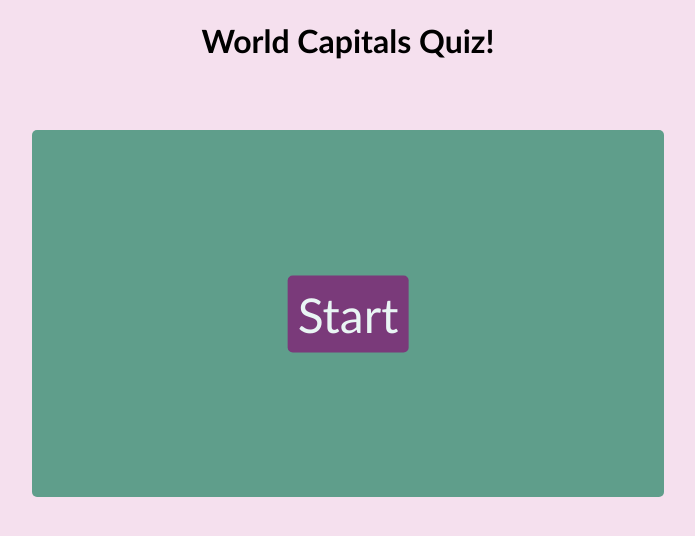
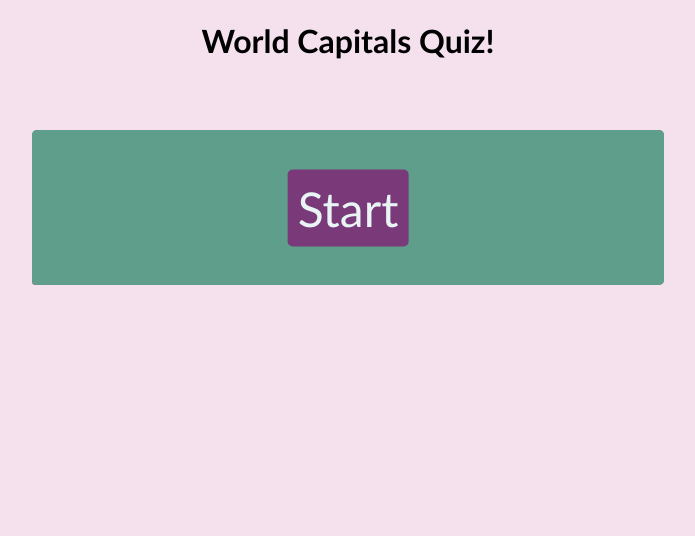
Before and after one commit to elizabethh34/quiz-app, a React (Create React App) app: page / in a window 1280 px wide. Shown: the top 536 px of the page, without its empty margins (292-987 px from the left). Built offline with nearby package versions, Linux system fonts and the light colour scheme.

Commit message:
Add component to display results

```diff
--- a/src/App.css
+++ b/src/App.css
@@ -16,6 +16,11 @@
   background-color: rgb(95, 158, 139);
   top: 0;
   left: 0;
+  border-radius: 5px;
+}
+
+.result-container {
+  background-color: rgb(95, 158, 139);
   border-radius: 5px;
 }
 
@@ -87,6 +92,12 @@
   position: absolute;
   right: 25px;
   bottom: 20px;
+  border: none;
+}
+
+.next-question:hover {
+  color:rgb(122, 58, 122);
+  background-color: rgb(233, 245, 244);
 }
 
 .next-question:hover {
--- a/src/App.js
+++ b/src/App.js
@@ -4,14 +4,15 @@ import { allQuestions } from './questions';
 import Question from './components/Question';
 import Header from './components/Header';
 import Start from './components/Start';
+import Result from './components/Result';
 
 class App extends Component {
   state = {
-    selectedQuestions: allQuestions,
+    selectedQuestions: [],
     score: 0,
     questionIndex: 0,
     startOpacity: 1,
-    questionOpacity: 0
+    questionOpacity: 0,
   }
 
   startNewQuiz = () => {
@@ -20,7 +21,8 @@ class App extends Component {
       score: 0,
       questionIndex: 0,
       startOpacity: 0,
-      questionOpacity: 1
+      questionOpacity: 1,
+      numOfClicks: 0
     });
   }
 
@@ -42,20 +44,31 @@ class App extends Component {
 
   handleQuestionChange = () => {
     this.setState(prevState => {
-      return {questionIndex: prevState.questionIndex + 1}
+      return {
+        questionIndex: prevState.questionIndex + 1,
+        numOfClicks: 0
+      }
     });
   }
 
   determineIfCorrect = (choice, correct) => {
-    if (choice === correct) {
+    this.setState(prevState => {
+      return {numOfClicks: prevState.numOfClicks + 1}
+    });
+
+    if (choice === correct && this.state.numOfClicks < 1) {
       this.setState(prevState => {
         return {score: prevState.score + 1}
       });
+      return true;
+    } else {
+      return false;
     }
   }
 
   render() {
-    const { startOpacity, questionOpacity, selectedQuestions, questionIndex } = this.state;
+    const { startOpacity, questionOpacity, selectedQuestions, questionIndex, score } = this.state;
+    console.log(questionIndex, selectedQuestions.length)
     return (
       <Fragment>
         <Header />
@@ -64,6 +77,7 @@ class App extends Component {
             onStartClick={this.startNewQuiz}
             startOpacity={startOpacity}
           />
+          {questionIndex < selectedQuestions.length?
             <Question
               question={selectedQuestions[questionIndex]}
               questionOpacity={questionOpacity}
@@ -72,7 +86,11 @@ class App extends Component {
               numOfQuestions={selectedQuestions.length}
               endQuiz={this.endQuiz}
               determineIfCorrect={this.determineIfCorrect}
-          />
+            /> :
+            <Result
+              score={score}
+              numOfQuestions={selectedQuestions.length}
+            />}
         </div>
       </Fragment>
     );
--- a/src/components/Question.jsx
+++ b/src/components/Question.jsx
@@ -1,7 +1,7 @@
 import React from 'react';
 
 const Question = (props) => {
-  const { question, questionOpacity, changeQuestion, questionIndex, numOfQuestions, endQuiz, determineIfCorrect } = props;
+  const { question, questionOpacity, changeQuestion, questionIndex, numOfQuestions, determineIfCorrect } = props;
 
   return (
     <div className="question-container" style={{opacity: questionOpacity}}>
@@ -18,7 +18,7 @@ const Question = (props) => {
         </div>
         <button
           className="next-question"
-          onClick={questionIndex < numOfQuestions - 1? () => changeQuestion() : () => endQuiz()}
+          onClick={() => changeQuestion()}
         >{questionIndex < numOfQuestions - 1? "Next" : "Finish"}
         </button>
       </div>
--- a/src/components/Result.jsx
+++ b/src/components/Result.jsx
@@ -0,0 +1,34 @@
+import React, { Component } from 'react';
+
+class Result extends Component {
+
+  determineRanking = (score, numQuestions) => {
+    const percentage = (score / numQuestions) * 100;
+    if (percentage === 100) {
+      return "Perfect Score! You're an Expert!";
+    } else if (percentage >= 80) {
+      return "Good Job!";
+    } else if (percentage >= 50) {
+      return "Not Bad!";
+    } else {
+      return "Keeping Studying!";
+    }
+  }
+
+  render() {
+    const { score, numOfQuestions } = this.props;
+
+    return (
+      <div className="result-container">
+        <h2>Result</h2>
+        <h3>{score}/{numOfQuestions}</h3>
+        <h4>{this.determineRanking(score, numOfQuestions)}</h4>
+        <div className="play-again-container">
+          <button>Play Again</button>
+        </div>
+      </div>
+    );
+  }
+}
+
+export default Result;
```
Lines whose indentation alone changed are shown as unchanged.
